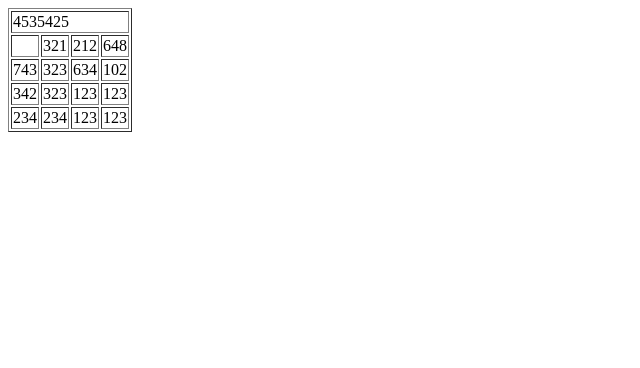
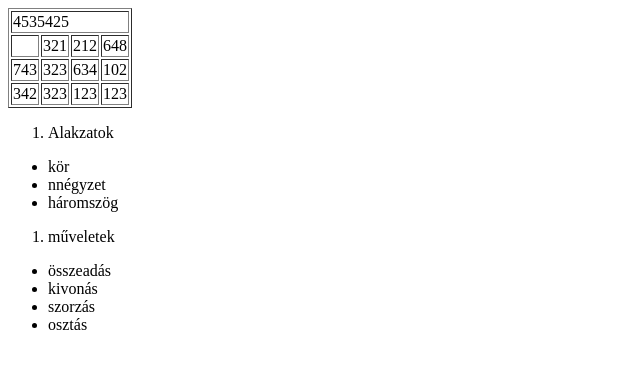
Before and after one commit to robikaaad/Dolgozat-2, a plain HTML site: page index.html in a window 1280 px wide. Shown: the whole page, without its empty margins (0-640 px from the left). Drawn offline with Linux system fonts and the light colour scheme.

Commit message:
3 commit

```diff
--- a/index.html
+++ b/index.html
@@ -30,13 +30,27 @@
     <td>123</td>
     <td>123</td>
 </tr>
-<tr>
-    <td>234</td>
-    <td>234</td>
-    <td>123</td>
-    <td>123</td>
-</tr>
-</tabla>
+
+</table>
+<ol>
+    <li>Alakzatok</li>
+</ol>
+<ul>
+    <li>kör</li>
+    <li>nnégyzet</li>
+    <li>háromszög</li>
+</ul>
+<ol>
+    <li>műveletek</li>
+</ol>
+<ul>
+    <li>összeadás</li>
+    <li>kivonás</li>
+    <li>szorzás</li>
+    <li>osztás</li>
+</ul>
+</ol>
+
 
 </body>
 </html>
```
